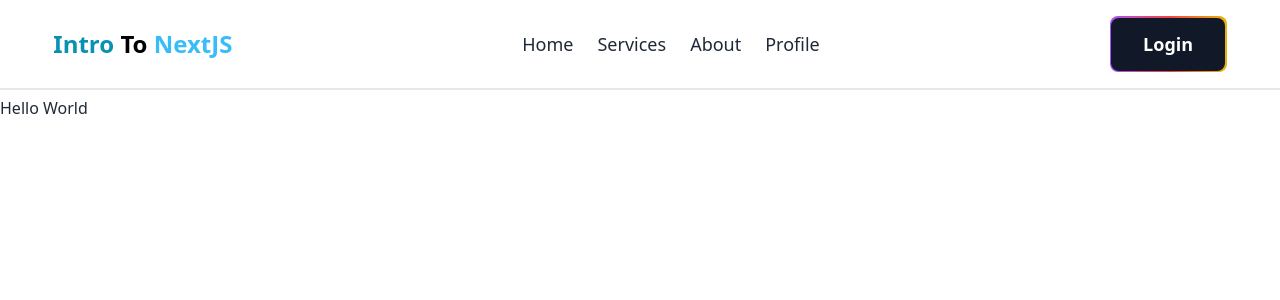
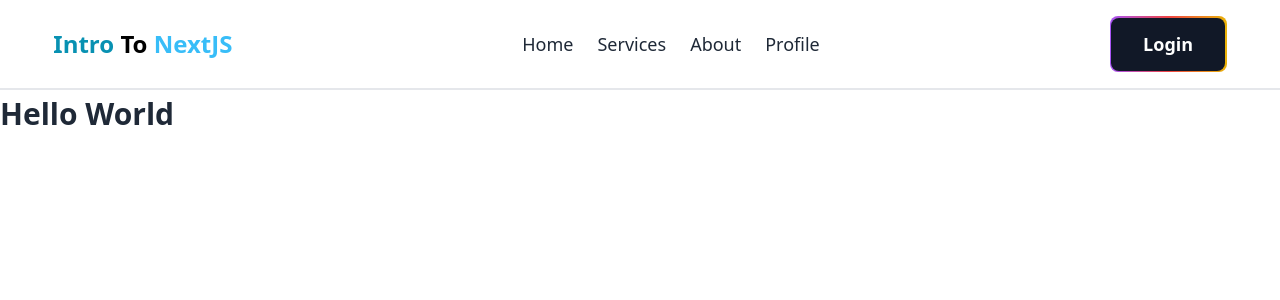
Before and after one commit to SK-Jabed/Intro-To-NextJS, a Next.js app: page / in a window 1280 px wide. Shown: the top 300 px of the page. Built offline with nearby package versions, Linux system fonts and the light colour scheme.

Commit message:
Page.js File Updated and Routing Done

```diff
--- a/src/app/page.js
+++ b/src/app/page.js
@@ -1,7 +1,7 @@
 export default function Home() {
   return (
     <div>
-      <h2 className="">Hello World</h2>
+      <h2 className="text-3xl font-semibold">Hello World</h2>
     </div>
   );
 }
```
